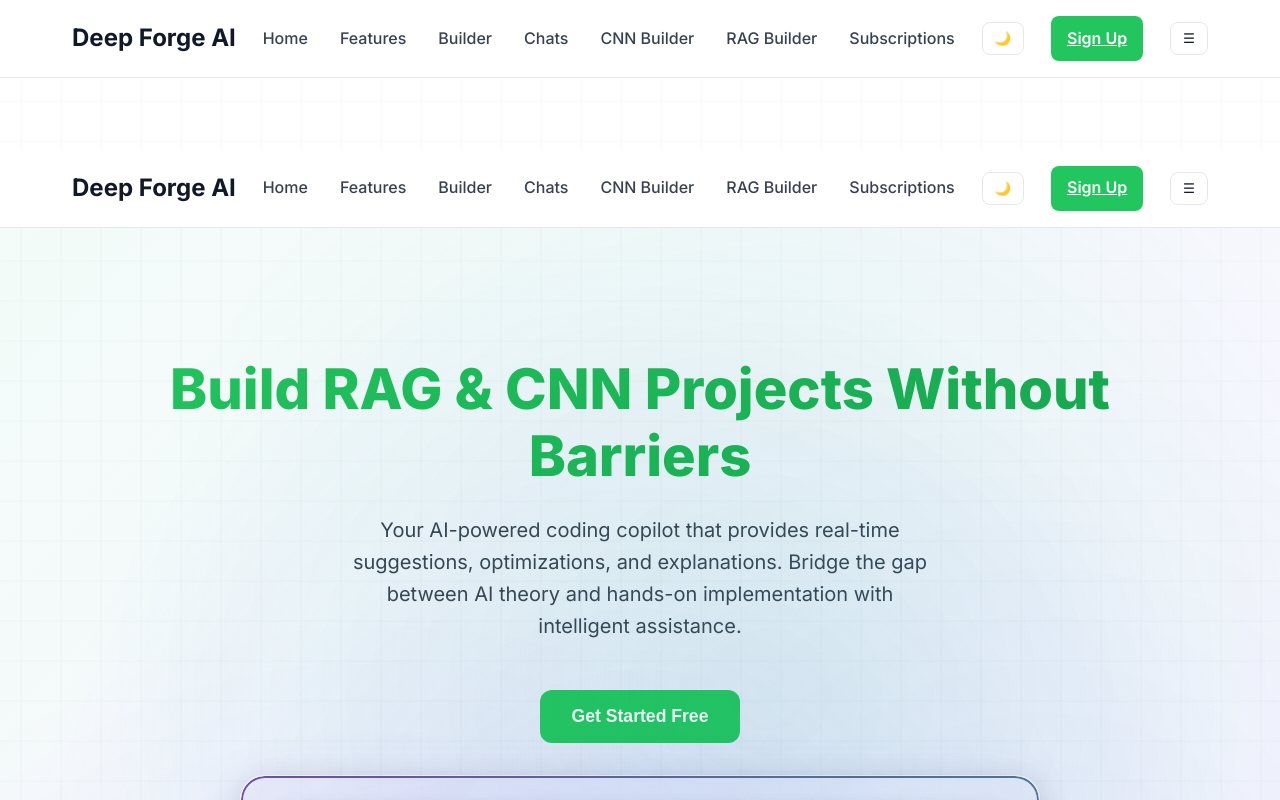
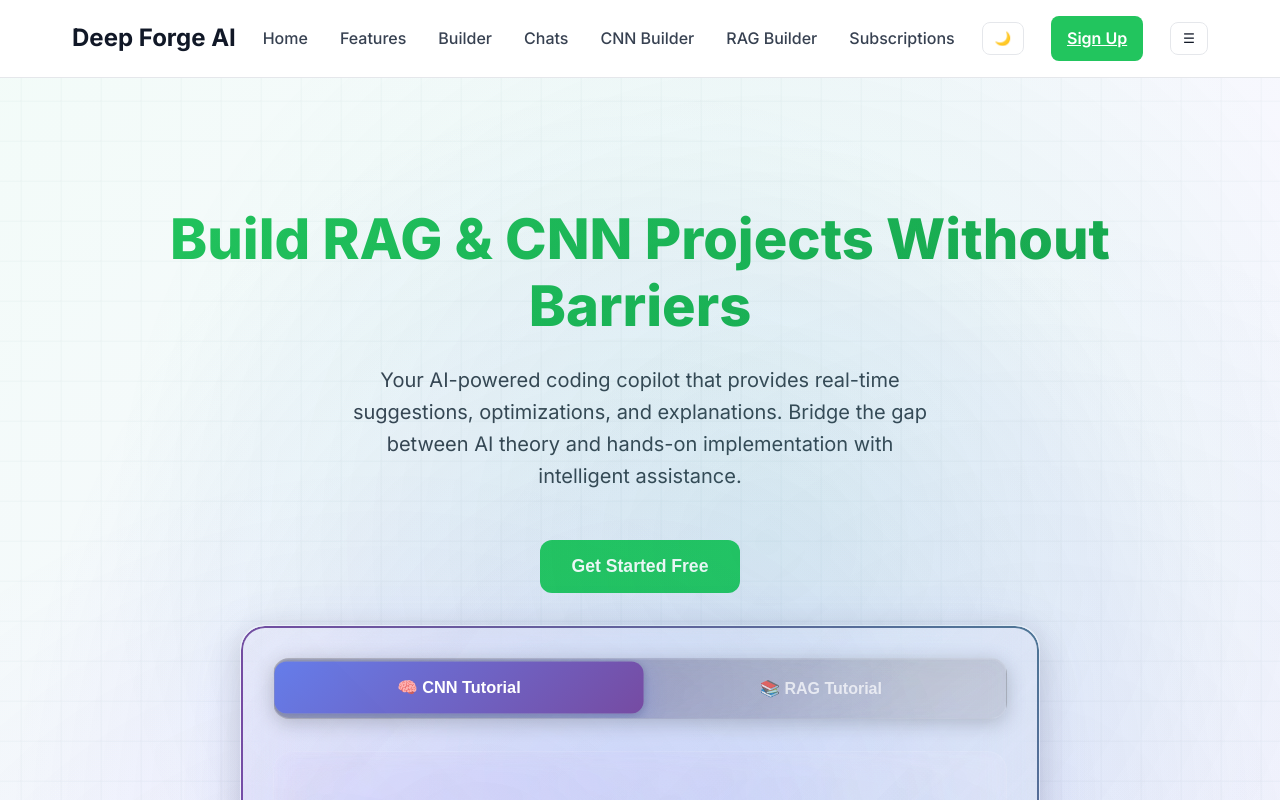
Before and after one commit to Arnavch2024/DeepForge, a React (Vite) app: page / in a window 1280 px wide. Shown: the top 800 px of the page. Built offline with nearby package versions, Linux system fonts and the light colour scheme; no server answers.

Commit message:
fix navbar

```diff
--- a/src/components/layouts/navbar.css
+++ b/src/components/layouts/navbar.css
@@ -1,6 +1,6 @@
 /* Navbar Styles */
 .navbar {
-    position: relative;
+    position: sticky;
     top: 0;
     width: 100%;
     background: rgba(255, 255, 255, 0.9);
--- a/src/main.jsx
+++ b/src/main.jsx
@@ -24,7 +24,6 @@ ReactDOM.createRoot(document.getElementById('root')).render(
   <React.StrictMode>
     <BrowserRouter>
       <div className="bg-grid" />
-      <Navbar />
       <div className="app-shell">
       <Routes>
         <Route path="/" element={<App />} />
--- a/src/styles/global.css
+++ b/src/styles/global.css
@@ -69,7 +69,7 @@
   }
 
   /* Offset content for fixed navbar height */
-  .app-shell { padding-top: 72px; }
+  /* .app-shell { padding-top: 72px; } */
 
   .text-center {
     text-align: center;
```
